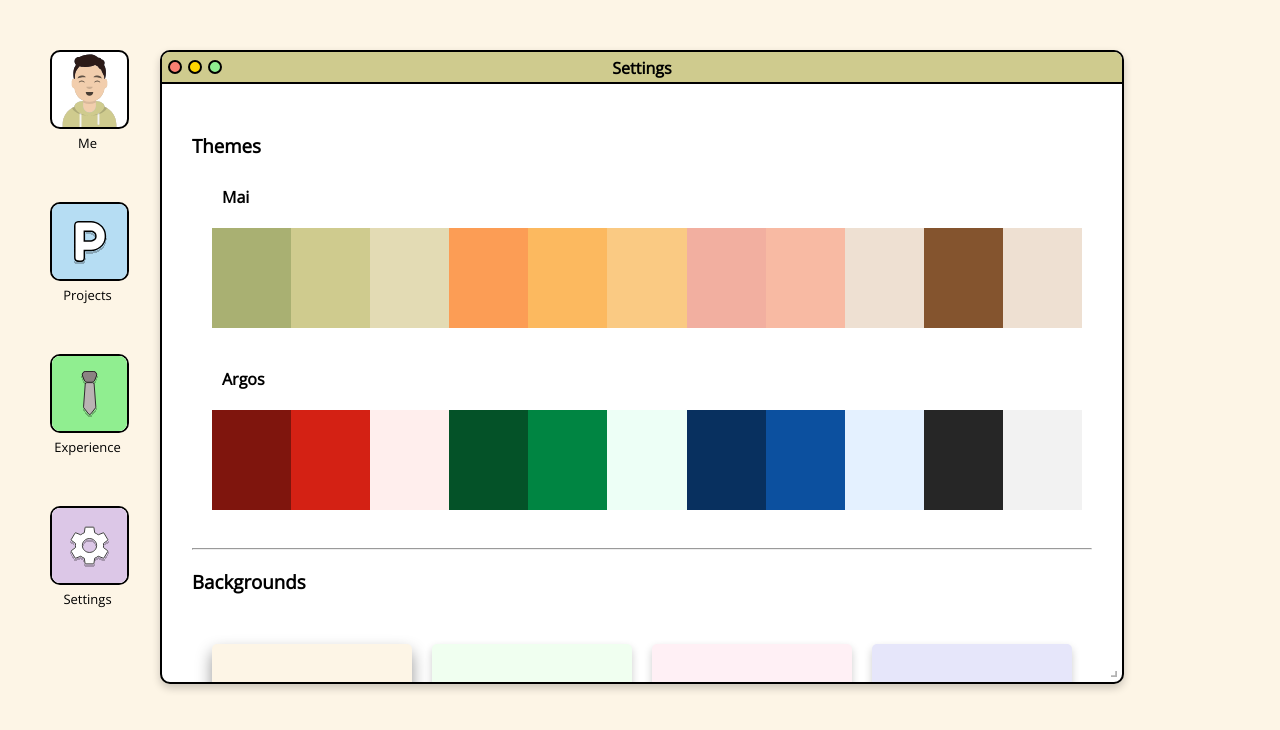
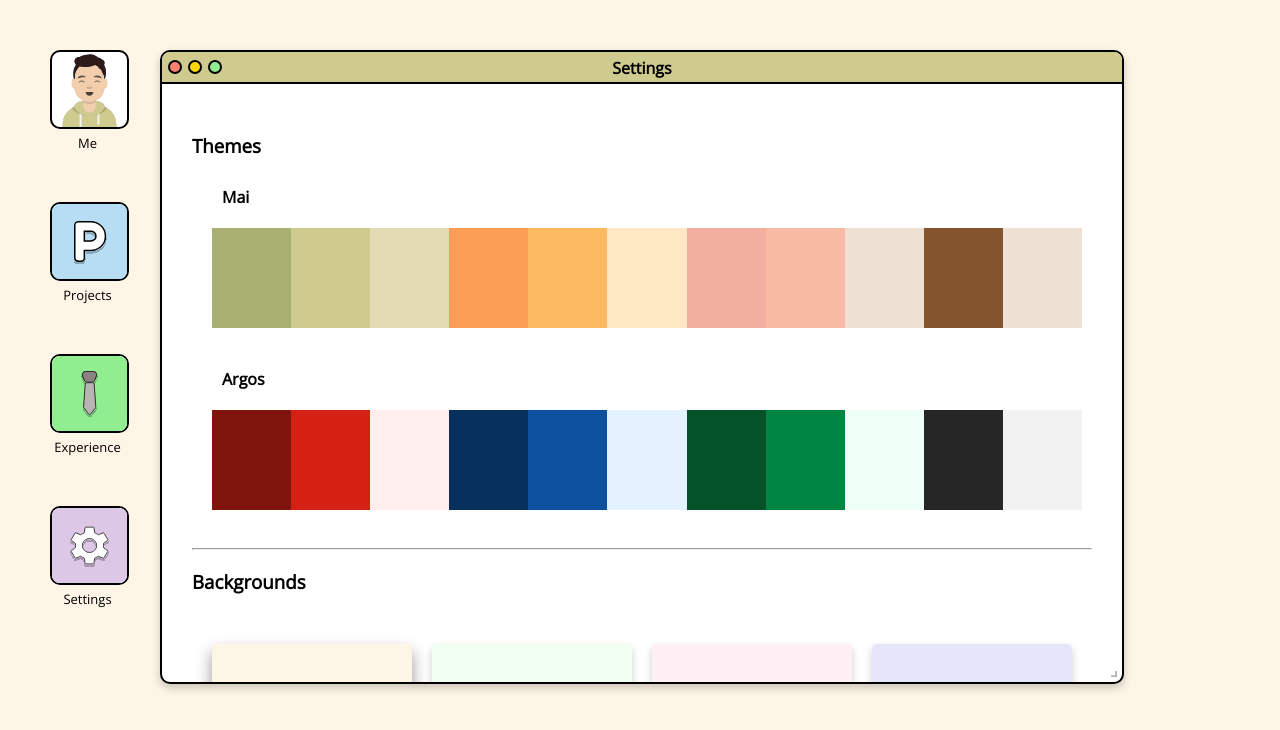
Before and after one commit to KeyanNamaghi/popeth, a React (Create React App) app: page /settings in a window 1280 px wide. Shown: the top 730 px of the page. Built offline with nearby package versions, Linux system fonts and the light colour scheme.

Commit message:
changed secondary and tertiary colors

```diff
--- a/src/components/me/Me.css
+++ b/src/components/me/Me.css
@@ -23,5 +23,5 @@
 
 .me__card:hover {
   box-shadow: 0 8px 16px 0 rgba(0, 0, 0, 0.2);
-  background: var(--color-tertiary-light);
+  background: var(--color-secondary-light);
 }
--- a/src/components/projects/Projects.css
+++ b/src/components/projects/Projects.css
@@ -15,7 +15,7 @@
 
 .projects__card:hover {
   box-shadow: 0 8px 16px 0 rgba(0, 0, 0, 0.2);
-  background: var(--color-tertiary-light);
+  background: var(--color-secondary-light);
 }
 
 .projects__card-image {
@@ -64,9 +64,11 @@
 }
 
 .vowels__letter--vowel {
-  background: var(--color-secondary);
+  background: var(--color-secondary-dark);
+  color: white;
 }
 
 .vowels__letter--y {
   background: var(--color-secondary);
+  color: white;
 }
--- a/src/components/settings/Settings.css
+++ b/src/components/settings/Settings.css
@@ -40,7 +40,7 @@
 }
 
 .settings__theme-container:hover {
-  background: var(--color-tertiary-light);
+  background: var(--color-secondary-light);
 }
 
 .settings__theme-container:hover > div {
--- a/src/components/settings/Theme.jsx
+++ b/src/components/settings/Theme.jsx
@@ -43,7 +43,7 @@ export const defaultTheme = {
   colorPrimaryLight: '#E3DBB4',
   colorSecondary: '#fcb95f',
   colorSecondaryDark: '#fc9d55',
-  colorSecondaryLight: '#faca83',
+  colorSecondaryLight: '#ffe7c3',
   colorTertiary: '#f8baa3',
   colorTertiaryDark: '#f2afa0',
   colorTertiaryLight: '#eee0d2',
@@ -57,12 +57,12 @@ export const argosTheme = {
   colorPrimary: '#D42114',
   colorPrimaryDark: '#7F150D',
   colorPrimaryLight: '#FFEEED',
-  colorSecondary: '#008542',
-  colorSecondaryDark: '#045228',
-  colorSecondaryLight: '#EDFFF6',
-  colorTertiary: '#0C509F',
-  colorTertiaryDark: '#08305F',
-  colorTertiaryLight: '#E4F1FF',
+  colorSecondary: '#0C509F',
+  colorSecondaryDark: '#08305F',
+  colorSecondaryLight: '#E4F1FF',
+  colorTertiary: '#008542',
+  colorTertiaryDark: '#045228',
+  colorTertiaryLight: '#EDFFF6',
   colorDark: '#262626',
   colorLight: '#F2F2F2',
   colorTextPrimary: 'black',
--- a/src/index.css
+++ b/src/index.css
@@ -15,7 +15,7 @@ code {
   --color-primary-light: #e3dbb4;
   --color-secondary: #fcb95f;
   --color-secondary-dark: #fc9d55;
-  --color-secondary-light: #eee0d2;
+  --color-secondary-light: #ffe7c3;
   --color-tertiary: #f8baa3;
   --color-tertiary-dark: #f2afa0;
   --color-tertiary-light: #eee0d2;
```
